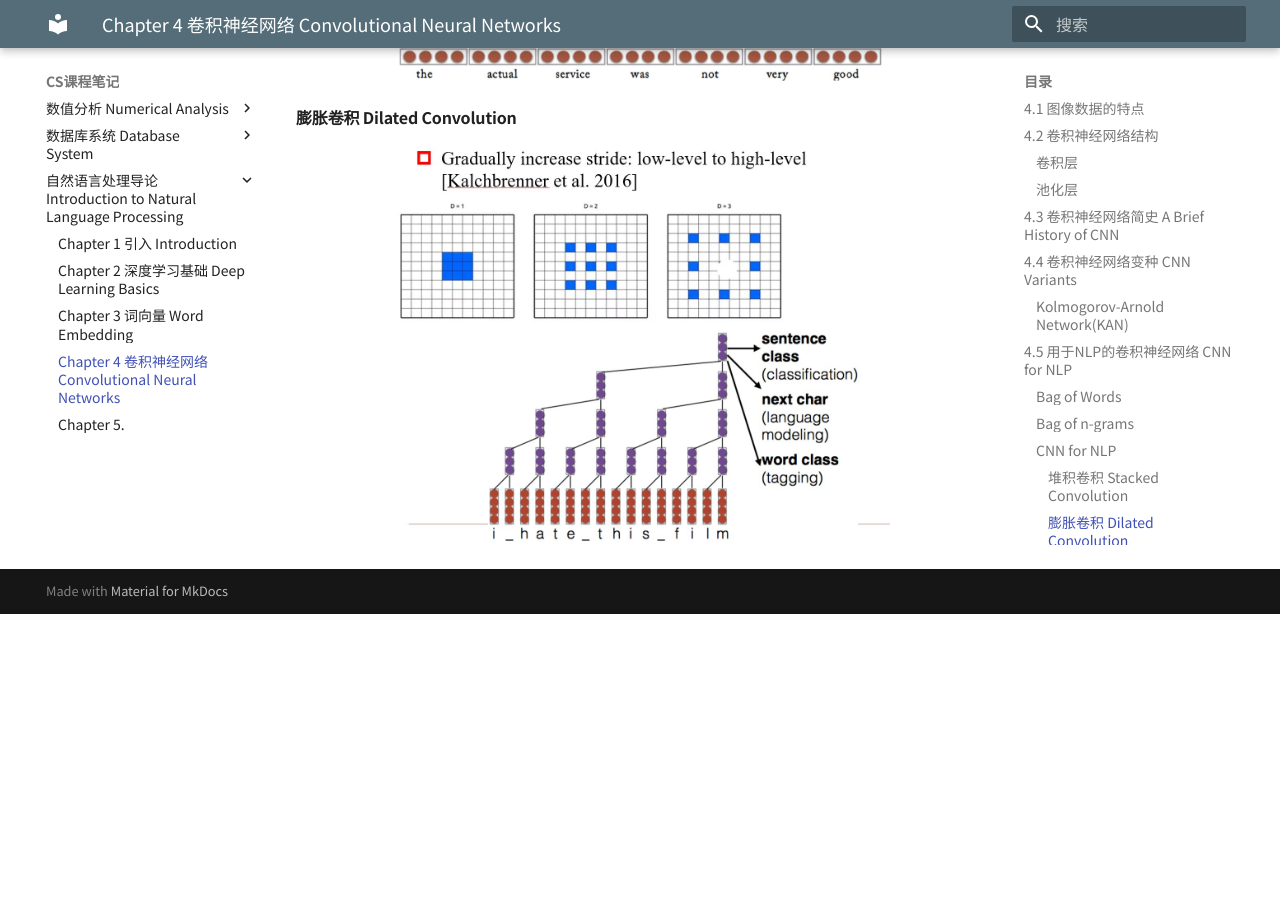
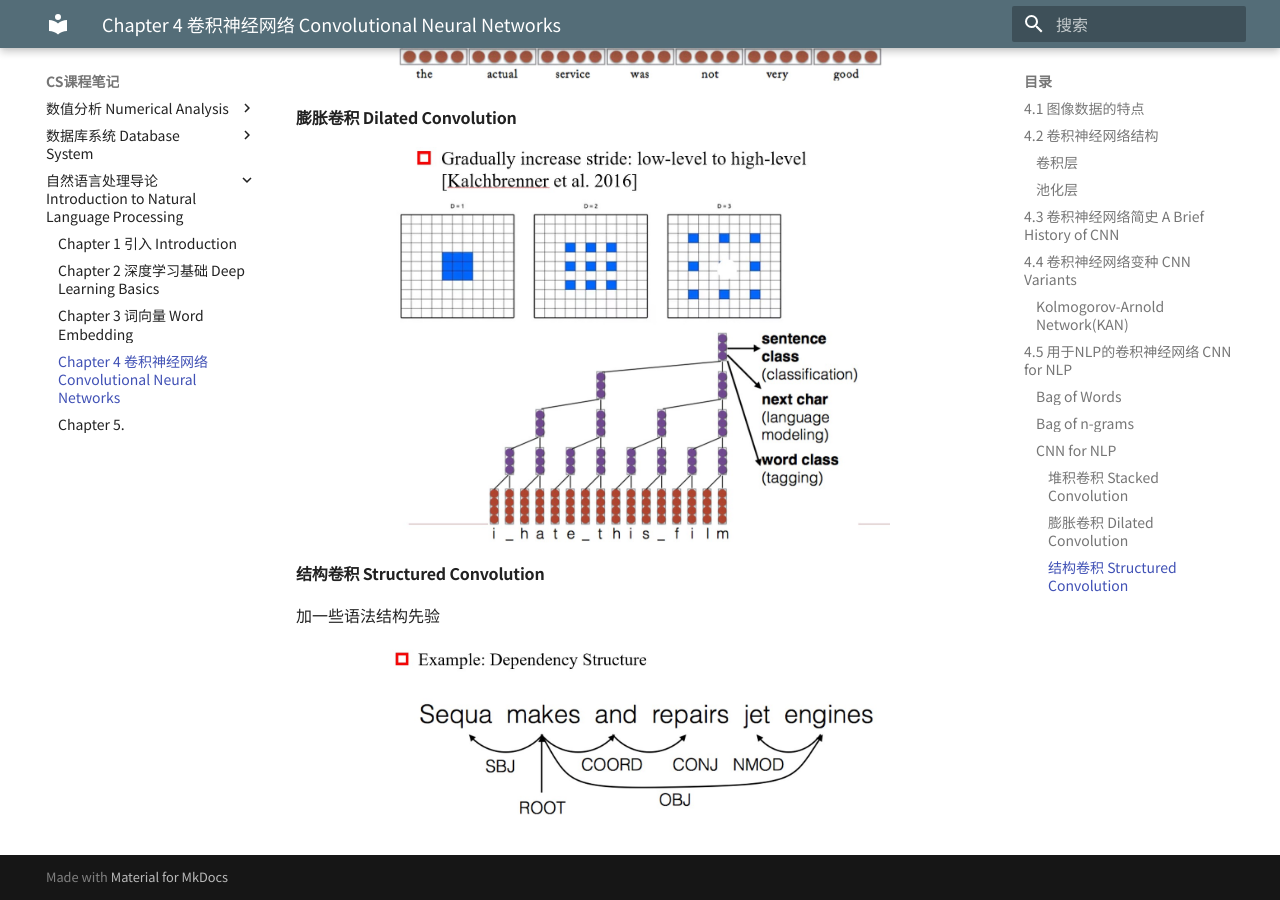
Before and after one commit to Shallowy/notebook, an MkDocs documentation site: the page built from docs/cs_notes/nlp/chap4.md, in a window 1280 px wide and 900 px high, scrolled down 5385 px. Built offline with MkDocs 1.6.1 and Material for MkDocs 9.7.7, drawn with Linux system fonts in a browser that asks for light colours; comment, search, counter and statistics services are not loaded; before the commit the page ends 5999 px from its top, so only the background shows below that.

Commit message:
nlp chap4 finished

```diff
--- a/docs/cs_notes/nlp/chap4.md
+++ b/docs/cs_notes/nlp/chap4.md
@@ -147,3 +147,11 @@ KAN 2.0:
 <figure markdown="span">
     ![](img/24.jpg){width="500"}
 </figure>
+
+#### 结构卷积 Structured Convolution
+
+加一些语法结构先验
+
+<figure markdown="span">
+    ![](img/25.jpg){width="500"}
+</figure>
```
Also changed, not shown: docs/cs_notes/nlp/img/25.jpg (added).
